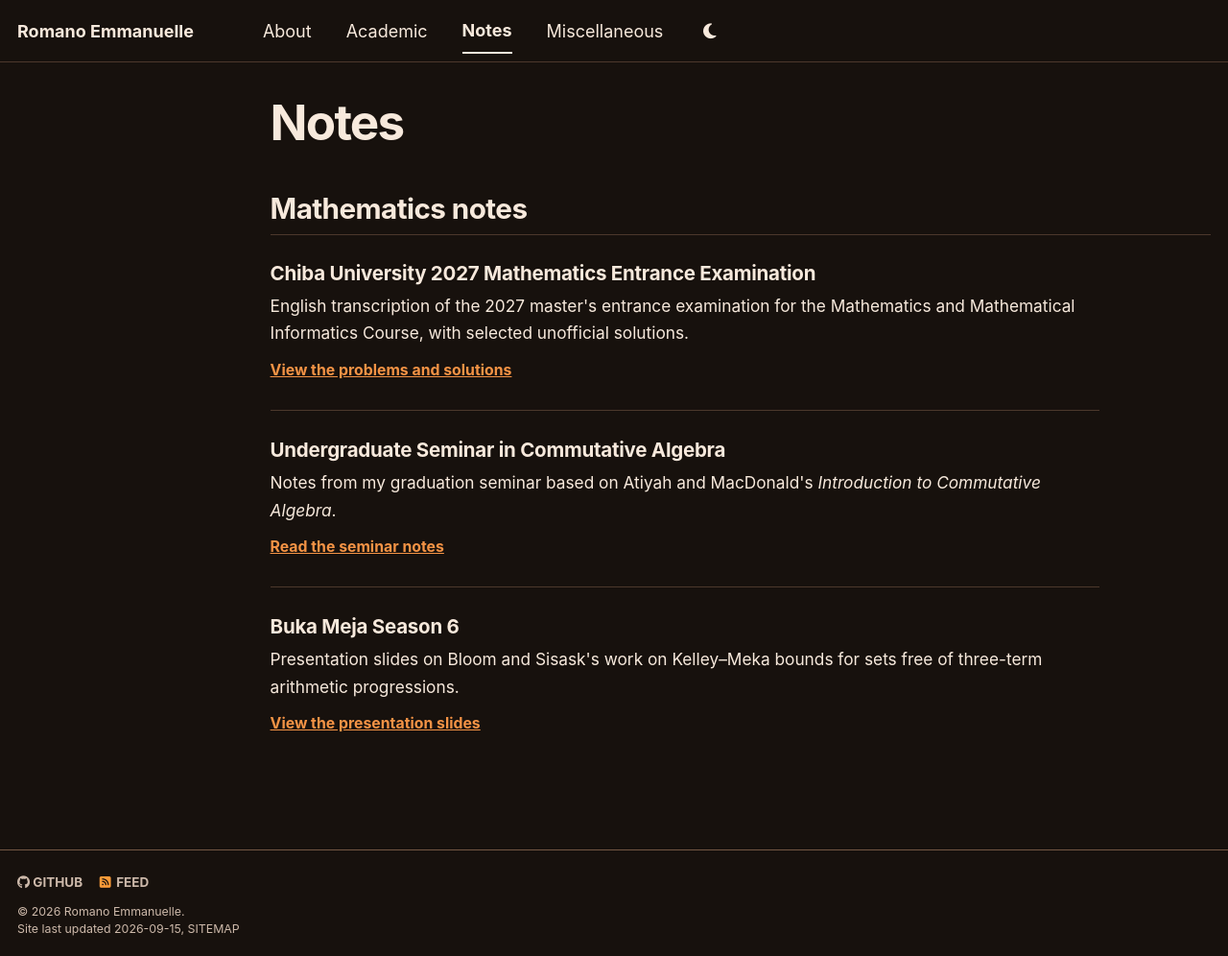
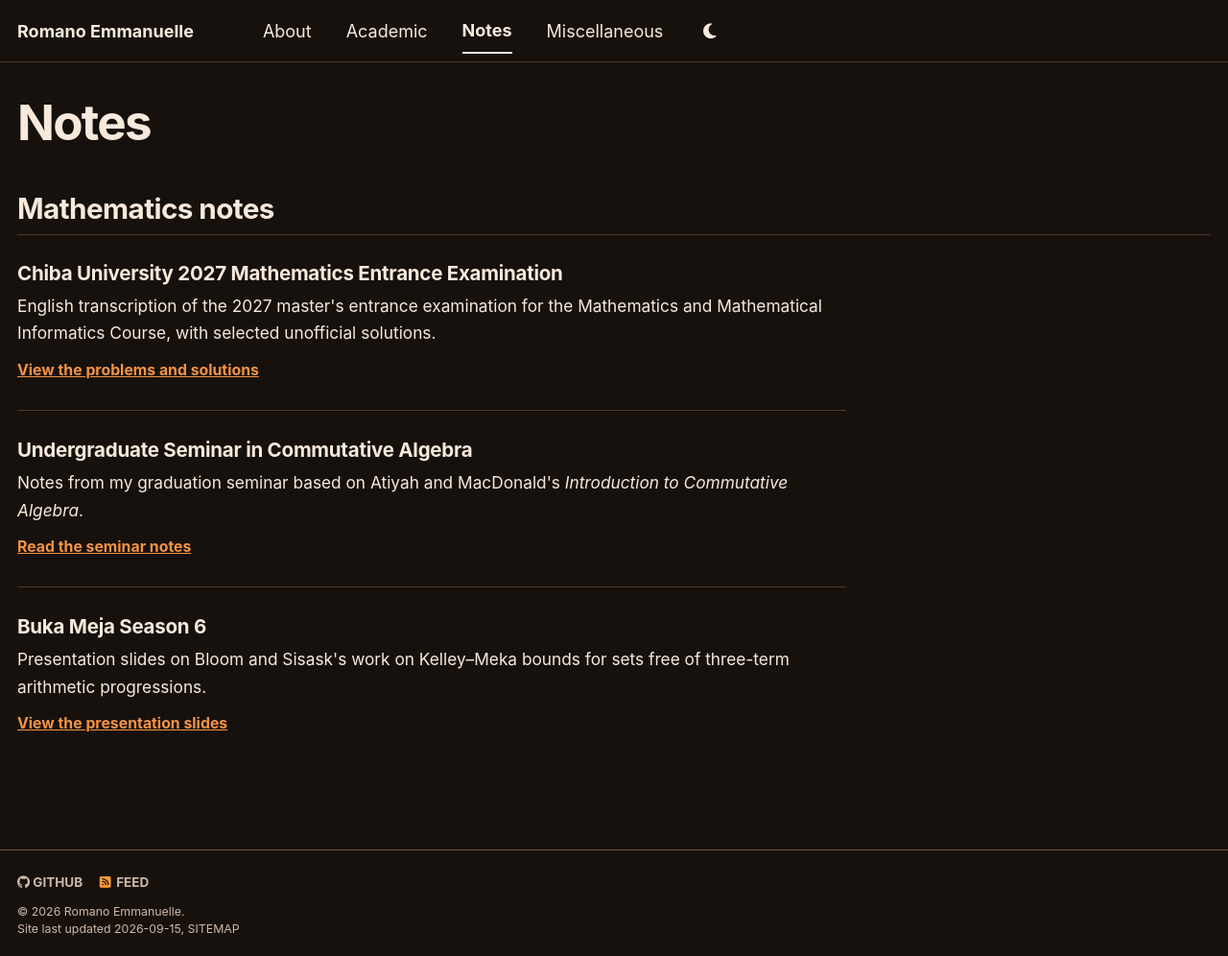
Before and after one commit to RomanoEmmanuelle/RomanoEmmanuelle.github.io, a Jekyll site: the page built from _pages/notes.md, in a window 1280 px wide and 996 px high. Shown: the whole window at 96% size. Built offline with Jekyll 4.4.1, drawn with Linux system fonts in a browser that asks for light colours; a style sheet for code colours, icons or effects is not loaded.

Commit message:
Expand sidebar-free pages
Use the full available content width when an archive page has no sidebar.

```diff
--- a/_sass/layout/_archive.scss
+++ b/_sass/layout/_archive.scss
@@ -24,6 +24,13 @@
         box-shadow: 0 0 10px rgba(#000, 0.25);
       }
     }
+  }
+}
+
+.archive--full-width {
+  @include breakpoint($large) {
+    @include span(12 of 12);
+    @include prefix(0);
   }
 }
 
```
